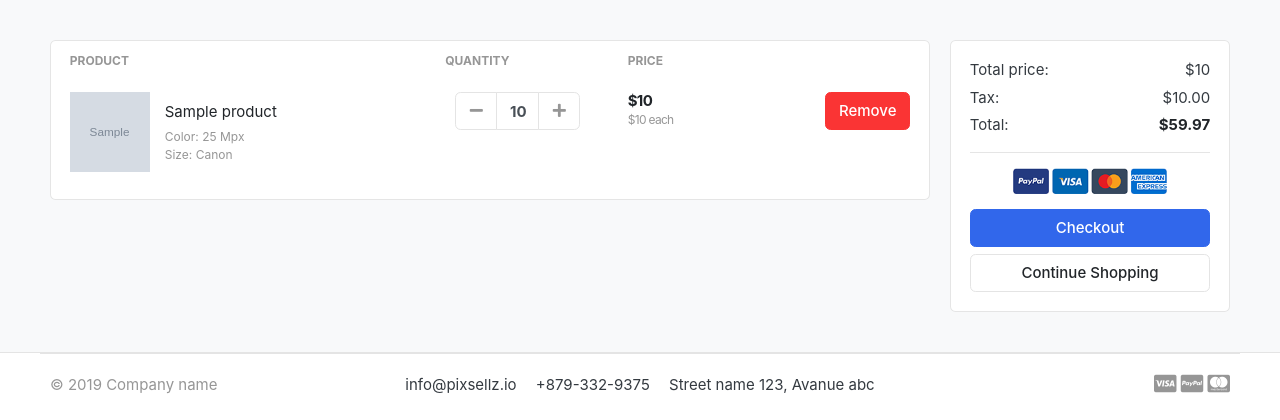
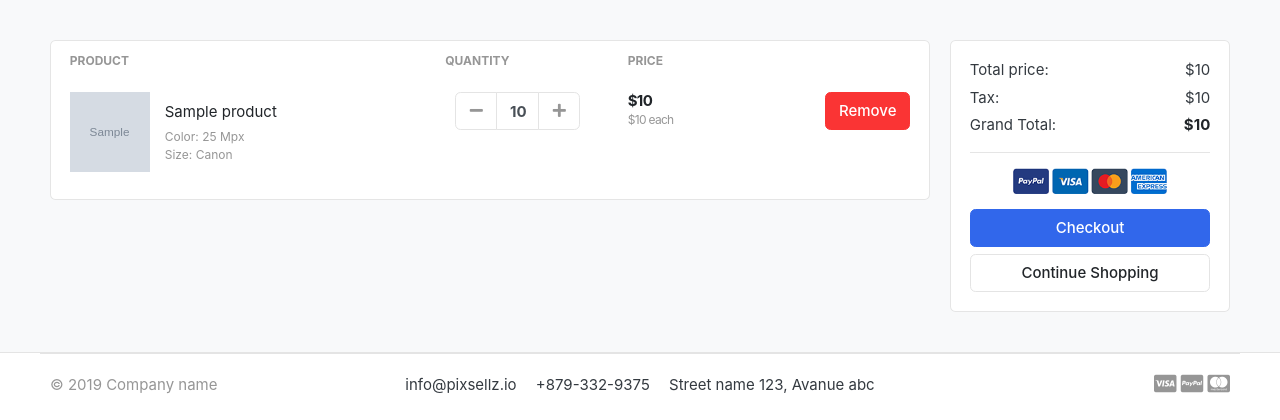
Before and after one commit to ealexisaraujo/django-ecommerce, a Django app: template templates/store/cart.html in a window 1280 px wide. Shown: the part 118-538 px from the top of the page. Run offline with Django 3.2, Linux system fonts and the light colour scheme; the template is opened without the code that fills it: most values are stand-ins (such as "Sample title", 1, 10 or a date in 2020); grey boxes marked "Sample" are stand-in pictures; some libraries are stand-ins or nearby versions; some web fonts are replaced.

Commit message:
:construction: Calculate Tax and Grand Total

```diff
--- a/templates/store/cart.html
+++ b/templates/store/cart.html
@@ -74,11 +74,11 @@
             </dl>
             <dl class="dlist-align">
               <dt>Tax:</dt>
-              <dd class="text-right"> $10.00</dd>
+              <dd class="text-right"> ${{tax}}</dd>
             </dl>
             <dl class="dlist-align">
-              <dt>Total:</dt>
-              <dd class="text-right text-dark b"><strong>$59.97</strong></dd>
+              <dt>Grand Total:</dt>
+              <dd class="text-right text-dark b"><strong>${{grand_total}}</strong></dd>
             </dl>
             <hr>
             <p class="text-center mb-3">
```
Also changed, not shown: carts/views.py (+6 -1 lines).
